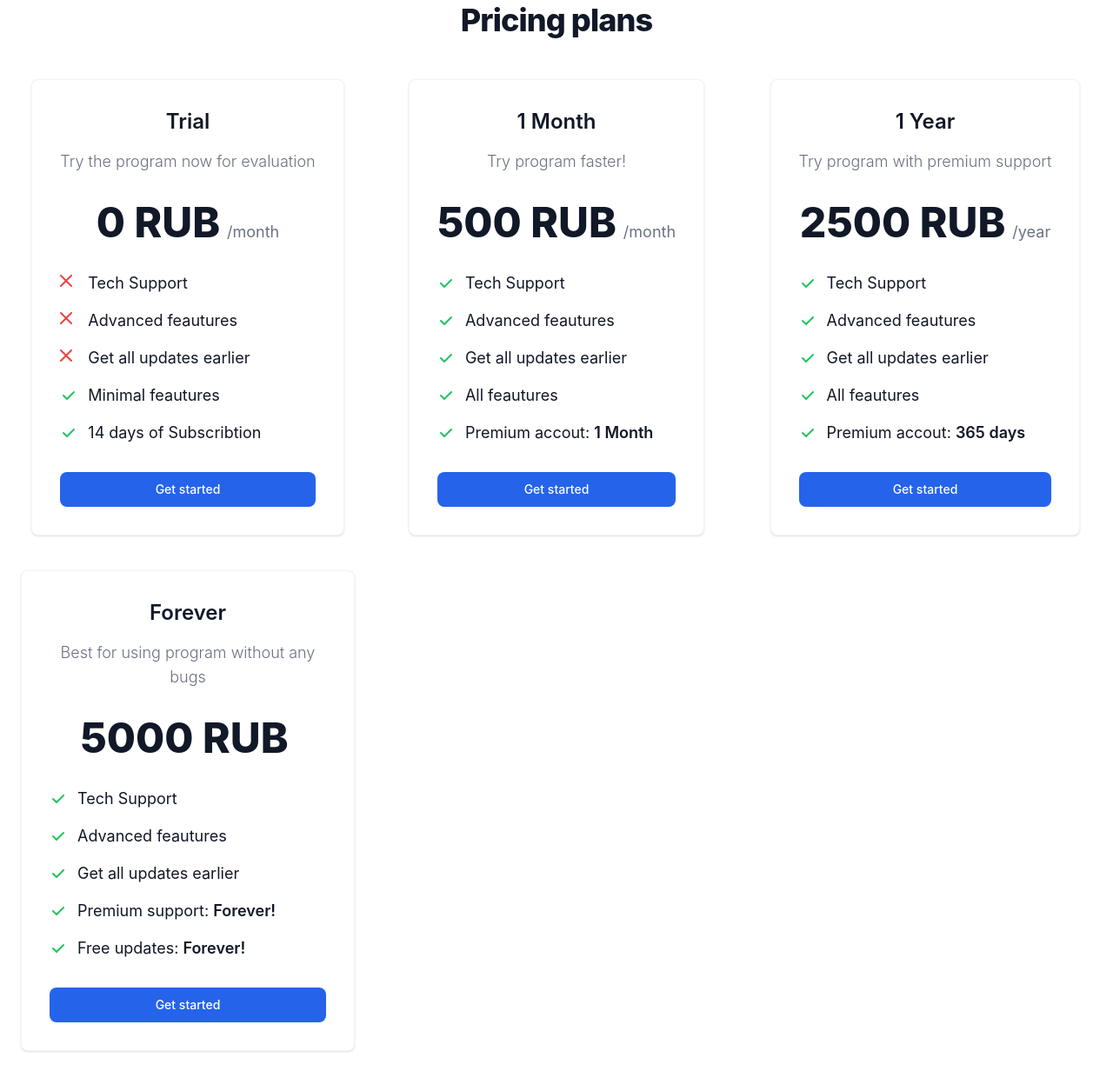
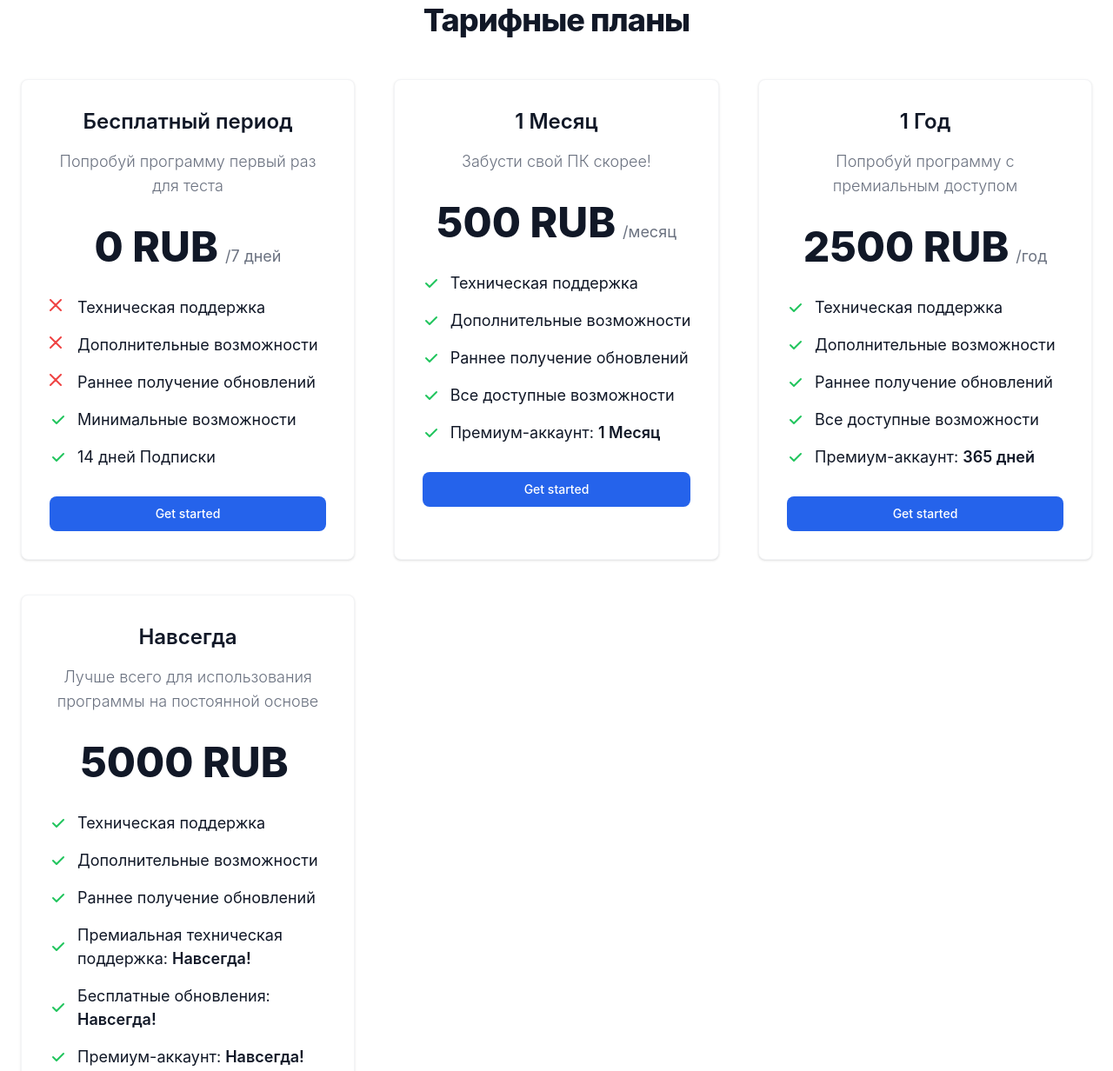
Before and after one commit to alananisimov/ezfps-tg-web-app, a plain HTML site: page index.html in a window 1280 px wide. Shown: the part 61-1293 px from the top of the page at 87% size. Drawn offline with nearby package versions, Linux system fonts and the light colour scheme; a script that the page names is missing.

Commit message:
Update index.html added russian localization

```diff
--- a/index.html
+++ b/index.html
@@ -60,126 +60,126 @@ tailwind.config = {
 	<section class="bg-white dark:bg-gray-900">
   <div class="py-8 px-4 mx-auto max-w-screen-xl lg:py-16 lg:px-6">
       <div class="mx-auto max-w-screen-md text-center mb-8 lg:mb-12">
-          <h2 class="mb-4 text-4xl tracking-tight font-extrabold text-gray-900 dark:text-white">Pricing plans</h2>
+          <h2 class="mb-4 text-4xl tracking-tight font-extrabold text-gray-900 dark:text-white">Тарифные планы</h2>
       </div>
       <div class="space-y-8 lg:grid lg:grid-cols-3 sm:gap-6 xl:gap-10 lg:space-y-0">
           <!-- Pricing Card -->
           <div class="flex flex-col p-6 mx-auto max-w-lg text-center text-gray-900 bg-white rounded-lg border border-gray-100 shadow dark:border-gray-600 xl:p-8 dark:bg-gray-800 dark:text-white">
-              <h3 class="mb-4 text-2xl font-semibold">Trial</h3>
-              <p class="font-light text-gray-500 sm:text-lg dark:text-gray-400">Try the program now for evaluation</p>
+              <h3 class="mb-4 text-2xl font-semibold">Бесплатный период</h3>
+              <p class="font-light text-gray-500 sm:text-lg dark:text-gray-400">Попробуй программу первый раз для теста</p>
               <div class="flex justify-center items-baseline my-8">
                   <span class="mr-2 text-5xl font-extrabold">0 RUB</span>
-                  <span class="text-gray-500 dark:text-gray-400">/month</span>
+                  <span class="text-gray-500 dark:text-gray-400">/7 дней</span>
               </div>
               <!-- List -->
               <ul role="list" class="mb-8 space-y-4 text-left">
                   <li class="flex items-center space-x-3">
                       <!-- Icon -->
                      <svg class="flex-shrink-0 w-5 h-5 text-red-500 dark:text-red-400" aria-hidden="true" xmlns="http://www.w3.org/2000/svg" fill="none" viewBox="0 0 20 20"><path stroke="currentColor" stroke-linecap="round" stroke-linejoin="round" stroke-width="2" d="m1 1 6 6m0 0 6 6M7 7l6-6M7 7l-6 6"/></svg>
-                      <span>Tech Support</span>
+                      <span>Техническая поддержка</span>
                   </li>
                   <li class="flex items-center space-x-3">
                       <!-- Icon -->
                        <svg class="flex-shrink-0 w-5 h-5 text-red-500 dark:text-red-400" aria-hidden="true" xmlns="http://www.w3.org/2000/svg" fill="none" viewBox="0 0 20 20"><path stroke="currentColor" stroke-linecap="round" stroke-linejoin="round" stroke-width="2" d="m1 1 6 6m0 0 6 6M7 7l6-6M7 7l-6 6"/></svg>
-                      <span>Advanced feautures</span>
+                      <span>Дополнительные возможности</span>
                   </li>
                   <li class="flex items-center space-x-3">
                       <!-- Icon -->
                        <svg class="flex-shrink-0 w-5 h-5 text-red-500 dark:text-red-400" aria-hidden="true" xmlns="http://www.w3.org/2000/svg" fill="none" viewBox="0 0 20 20"><path stroke="currentColor" stroke-linecap="round" stroke-linejoin="round" stroke-width="2" d="m1 1 6 6m0 0 6 6M7 7l6-6M7 7l-6 6"/></svg>
-                      <span>Get all updates earlier</span>
+                      <span>Раннее получение обновлений</span>
                   </li>
                   <li class="flex items-center space-x-3">
                       <!-- Icon -->
                       <svg class="flex-shrink-0 w-5 h-5 text-green-500 dark:text-green-400" fill="currentColor" viewBox="0 0 20 20" xmlns="http://www.w3.org/2000/svg"><path fill-rule="evenodd" d="M16.707 5.293a1 1 0 010 1.414l-8 8a1 1 0 01-1.414 0l-4-4a1 1 0 011.414-1.414L8 12.586l7.293-7.293a1 1 0 011.414 0z" clip-rule="evenodd"></path></svg>
-                      <span>Minimal feautures</span></span>
+                      <span>Минимальные возможности</span></span>
                   </li>
                   <li class="flex items-center space-x-3">
                       <!-- Icon -->
                       <svg class="flex-shrink-0 w-5 h-5 text-green-500 dark:text-green-400" fill="currentColor" viewBox="0 0 20 20" xmlns="http://www.w3.org/2000/svg"><path fill-rule="evenodd" d="M16.707 5.293a1 1 0 010 1.414l-8 8a1 1 0 01-1.414 0l-4-4a1 1 0 011.414-1.414L8 12.586l7.293-7.293a1 1 0 011.414 0z" clip-rule="evenodd"></path></svg>
-                      <span>14 days of Subscribtion</span>
+                      <span>14 дней Подписки</span>
                   </li>
               </ul>
               <a id="btn1" class="text-white bg-primary-600 hover:bg-primary-700 focus:ring-4 focus:ring-primary-200 font-medium rounded-lg text-sm px-5 py-2.5 text-center dark:text-white  dark:focus:ring-primary-900">Get started</a>
           </div>
           <!-- Pricing Card -->
           <div class="flex flex-col p-6 mx-auto max-w-lg text-center text-gray-900 bg-white rounded-lg border border-gray-100 shadow dark:border-gray-600 xl:p-8 dark:bg-gray-800 dark:text-white">
-              <h3 class="mb-4 text-2xl font-semibold">1 Month</h3>
-              <p class="font-light text-gray-500 sm:text-lg dark:text-gray-400">Try program faster!</p>
+              <h3 class="mb-4 text-2xl font-semibold">1 Месяц</h3>
+              <p class="font-light text-gray-500 sm:text-lg dark:text-gray-400">Забусти свой ПК скорее!</p>
               <div class="flex justify-center items-baseline my-8">
                   <span class="mr-2 text-5xl font-extrabold">500 RUB</span>
-                  <span class="text-gray-500 dark:text-gray-400" dark:text-gray-400>/month</span>
+                  <span class="text-gray-500 dark:text-gray-400" dark:text-gray-400>/месяц</span>
               </div>
               <!-- List -->
               <ul role="list" class="mb-8 space-y-4 text-left">
                   <li class="flex items-center space-x-3">
                       <!-- Icon -->
                       <svg class="flex-shrink-0 w-5 h-5 text-green-500 dark:text-green-400" fill="currentColor" viewBox="0 0 20 20" xmlns="http://www.w3.org/2000/svg"><path fill-rule="evenodd" d="M16.707 5.293a1 1 0 010 1.414l-8 8a1 1 0 01-1.414 0l-4-4a1 1 0 011.414-1.414L8 12.586l7.293-7.293a1 1 0 011.414 0z" clip-rule="evenodd"></path></svg>
-                      <span>Tech Support</span>
+                      <span>Техническая поддержка</span>
                   </li>
                   <li class="flex items-center space-x-3">
                       <!-- Icon -->
                       <svg class="flex-shrink-0 w-5 h-5 text-green-500 dark:text-green-400" fill="currentColor" viewBox="0 0 20 20" xmlns="http://www.w3.org/2000/svg"><path fill-rule="evenodd" d="M16.707 5.293a1 1 0 010 1.414l-8 8a1 1 0 01-1.414 0l-4-4a1 1 0 011.414-1.414L8 12.586l7.293-7.293a1 1 0 011.414 0z" clip-rule="evenodd"></path></svg>
-                      <span>Advanced feautures</span>
+                      <span>Дополнительные возможности</span>
                   </li>
                   <li class="flex items-center space-x-3">
                       <!-- Icon -->
                       <svg class="flex-shrink-0 w-5 h-5 text-green-500 dark:text-green-400" fill="currentColor" viewBox="0 0 20 20" xmlns="http://www.w3.org/2000/svg"><path fill-rule="evenodd" d="M16.707 5.293a1 1 0 010 1.414l-8 8a1 1 0 01-1.414 0l-4-4a1 1 0 011.414-1.414L8 12.586l7.293-7.293a1 1 0 011.414 0z" clip-rule="evenodd"></path></svg>
-                      <span>Get all updates earlier</span>
+                      <span>Раннее получение обновлений</span>
                   </li>
                   <li class="flex items-center space-x-3">
                       <!-- Icon -->
                       <svg class="flex-shrink-0 w-5 h-5 text-green-500 dark:text-green-400" fill="currentColor" viewBox="0 0 20 20" xmlns="http://www.w3.org/2000/svg"><path fill-rule="evenodd" d="M16.707 5.293a1 1 0 010 1.414l-8 8a1 1 0 01-1.414 0l-4-4a1 1 0 011.414-1.414L8 12.586l7.293-7.293a1 1 0 011.414 0z" clip-rule="evenodd"></path></svg>
-                      <span>All feautures</span>
+                      <span>Все доступные возможности</span>
                   </li>
                   <li class="flex items-center space-x-3">
                       <!-- Icon -->
                       <svg class="flex-shrink-0 w-5 h-5 text-green-500 dark:text-green-400" fill="currentColor" viewBox="0 0 20 20" xmlns="http://www.w3.org/2000/svg"><path fill-rule="evenodd" d="M16.707 5.293a1 1 0 010 1.414l-8 8a1 1 0 01-1.414 0l-4-4a1 1 0 011.414-1.414L8 12.586l7.293-7.293a1 1 0 011.414 0z" clip-rule="evenodd"></path></svg>
-                      <span>Premium accout: <span class="font-semibold">1 Month</span></span>
+                      <span>Премиум-аккаунт: <span class="font-semibold">1 Месяц</span></span>
                   </li>
               </ul>
               <a id="btn2" class="text-white bg-primary-600 hover:bg-primary-700 focus:ring-4 focus:ring-primary-200 font-medium rounded-lg text-sm px-5 py-2.5 text-center dark:text-white  dark:focus:ring-primary-900">Get started</a>
           </div>
           <!-- Pricing Card -->
           <div class="flex flex-col p-6 mx-auto max-w-lg text-center text-gray-900 bg-white rounded-lg border border-gray-100 shadow dark:border-gray-600 xl:p-8 dark:bg-gray-800 dark:text-white">
-              <h3 class="mb-4 text-2xl font-semibold">1 Year</h3>
-              <p class="font-light text-gray-500 sm:text-lg dark:text-gray-400">Try program with premium support</p>
+              <h3 class="mb-4 text-2xl font-semibold">1 Год</h3>
+              <p class="font-light text-gray-500 sm:text-lg dark:text-gray-400">Попробуй программу с премиальным доступом</p>
               <div class="flex justify-center items-baseline my-8">
                   <span class="mr-2 text-5xl font-extrabold">2500 RUB</span>
-                  <span class="text-gray-500 dark:text-gray-400">/year</span>
+                  <span class="text-gray-500 dark:text-gray-400">/год</span>
               </div>
               <!-- List -->
               <ul role="list" class="mb-8 space-y-4 text-left">
                   <li class="flex items-center space-x-3">
                       <!-- Icon -->
                       <svg class="flex-shrink-0 w-5 h-5 text-green-500 dark:text-green-400" fill="currentColor" viewBox="0 0 20 20" xmlns="http://www.w3.org/2000/svg"><path fill-rule="evenodd" d="M16.707 5.293a1 1 0 010 1.414l-8 8a1 1 0 01-1.414 0l-4-4a1 1 0 011.414-1.414L8 12.586l7.293-7.293a1 1 0 011.414 0z" clip-rule="evenodd"></path></svg>
-                      <span>Tech Support</span>
+                      <span>Техническая поддержка</span>
                   </li>
                   <li class="flex items-center space-x-3">
                       <!-- Icon -->
                       <svg class="flex-shrink-0 w-5 h-5 text-green-500 dark:text-green-400" fill="currentColor" viewBox="0 0 20 20" xmlns="http://www.w3.org/2000/svg"><path fill-rule="evenodd" d="M16.707 5.293a1 1 0 010 1.414l-8 8a1 1 0 01-1.414 0l-4-4a1 1 0 011.414-1.414L8 12.586l7.293-7.293a1 1 0 011.414 0z" clip-rule="evenodd"></path></svg>
-                      <span>Advanced feautures</span>
+                      <span>Дополнительные возможности</span>
                   </li>
                   <li class="flex items-center space-x-3">
                       <!-- Icon -->
                       <svg class="flex-shrink-0 w-5 h-5 text-green-500 dark:text-green-400" fill="currentColor" viewBox="0 0 20 20" xmlns="http://www.w3.org/2000/svg"><path fill-rule="evenodd" d="M16.707 5.293a1 1 0 010 1.414l-8 8a1 1 0 01-1.414 0l-4-4a1 1 0 011.414-1.414L8 12.586l7.293-7.293a1 1 0 011.414 0z" clip-rule="evenodd"></path></svg>
-                      <span>Get all updates earlier</span>
+                      <span>Раннее получение обновлений</span>
                   </li>
                   <li class="flex items-center space-x-3">
                       <!-- Icon -->
                       <svg class="flex-shrink-0 w-5 h-5 text-green-500 dark:text-green-400" fill="currentColor" viewBox="0 0 20 20" xmlns="http://www.w3.org/2000/svg"><path fill-rule="evenodd" d="M16.707 5.293a1 1 0 010 1.414l-8 8a1 1 0 01-1.414 0l-4-4a1 1 0 011.414-1.414L8 12.586l7.293-7.293a1 1 0 011.414 0z" clip-rule="evenodd"></path></svg>
-                      <span>All feautures</span>
+                      <span>Все доступные возможности</span>
                   </li>
                   <li class="flex items-center space-x-3">
                       <!-- Icon -->
                       <svg class="flex-shrink-0 w-5 h-5 text-green-500 dark:text-green-400" fill="currentColor" viewBox="0 0 20 20" xmlns="http://www.w3.org/2000/svg"><path fill-rule="evenodd" d="M16.707 5.293a1 1 0 010 1.414l-8 8a1 1 0 01-1.414 0l-4-4a1 1 0 011.414-1.414L8 12.586l7.293-7.293a1 1 0 011.414 0z" clip-rule="evenodd"></path></svg>
-                       <span>Premium accout: <span class="font-semibold">365 days</span></span>
+                       <span>Премиум-аккаунт: <span class="font-semibold">365 дней</span></span>
                   </li>
               </ul>
               <a id="btn3" class="text-white bg-primary-600 hover:bg-primary-700 focus:ring-4 focus:ring-primary-200 font-medium rounded-lg text-sm px-5 py-2.5 text-center dark:text-white  dark:focus:ring-primary-900">Get started</a>
           </div>
 	<div class="flex flex-col p-6 mx-auto max-w-lg text-center text-gray-900 bg-white rounded-lg border border-gray-100 shadow dark:border-gray-600 xl:p-8 dark:bg-gray-800 dark:text-white">
-              <h3 class="mb-4 text-2xl font-semibold">Forever</h3>
-              <p class="font-light text-gray-500 sm:text-lg dark:text-gray-400">Best for using program without any bugs</p>
+              <h3 class="mb-4 text-2xl font-semibold">Навсегда</h3>
+              <p class="font-light text-gray-500 sm:text-lg dark:text-gray-400">Лучше всего для использования программы на постоянной основе</p>
               <div class="flex justify-center items-baseline my-8">
                   <span class="mr-2 text-5xl font-extrabold">5000 RUB</span>
                   <span class="text-gray-500 dark:text-gray-400"></span>
@@ -189,27 +189,32 @@ tailwind.config = {
                   <li class="flex items-center space-x-3">
                       <!-- Icon -->
                       <svg class="flex-shrink-0 w-5 h-5 text-green-500 dark:text-green-400" fill="currentColor" viewBox="0 0 20 20" xmlns="http://www.w3.org/2000/svg"><path fill-rule="evenodd" d="M16.707 5.293a1 1 0 010 1.414l-8 8a1 1 0 01-1.414 0l-4-4a1 1 0 011.414-1.414L8 12.586l7.293-7.293a1 1 0 011.414 0z" clip-rule="evenodd"></path></svg>
-                      <span>Tech Support</span>
+                      <span>Техническая поддержка</span>
                   </li>
                   <li class="flex items-center space-x-3">
                       <!-- Icon -->
                       <svg class="flex-shrink-0 w-5 h-5 text-green-500 dark:text-green-400" fill="currentColor" viewBox="0 0 20 20" xmlns="http://www.w3.org/2000/svg"><path fill-rule="evenodd" d="M16.707 5.293a1 1 0 010 1.414l-8 8a1 1 0 01-1.414 0l-4-4a1 1 0 011.414-1.414L8 12.586l7.293-7.293a1 1 0 011.414 0z" clip-rule="evenodd"></path></svg>
-                      <span>Advanced feautures</span>
+                      <span>Дополнительные возможности</span>
                   </li>
                   <li class="flex items-center space-x-3">
                       <!-- Icon -->
                       <svg class="flex-shrink-0 w-5 h-5 text-green-500 dark:text-green-400" fill="currentColor" viewBox="0 0 20 20" xmlns="http://www.w3.org/2000/svg"><path fill-rule="evenodd" d="M16.707 5.293a1 1 0 010 1.414l-8 8a1 1 0 01-1.414 0l-4-4a1 1 0 011.414-1.414L8 12.586l7.293-7.293a1 1 0 011.414 0z" clip-rule="evenodd"></path></svg>
-                      <span>Get all updates earlier</span>
+                      <span>Раннее получение обновлений</span>
                   </li>
                   <li class="flex items-center space-x-3">
                       <!-- Icon -->
                       <svg class="flex-shrink-0 w-5 h-5 text-green-500 dark:text-green-400" fill="currentColor" viewBox="0 0 20 20" xmlns="http://www.w3.org/2000/svg"><path fill-rule="evenodd" d="M16.707 5.293a1 1 0 010 1.414l-8 8a1 1 0 01-1.414 0l-4-4a1 1 0 011.414-1.414L8 12.586l7.293-7.293a1 1 0 011.414 0z" clip-rule="evenodd"></path></svg>
-                      <span>Premium support: <span class="font-semibold">Forever!</span></span>
+                      <span>Премиальная техническая поддержка: <span class="font-semibold">Навсегда!</span></span>
                   </li>
                   <li class="flex items-center space-x-3">
                       <!-- Icon -->
                       <svg class="flex-shrink-0 w-5 h-5 text-green-500 dark:text-green-400" fill="currentColor" viewBox="0 0 20 20" xmlns="http://www.w3.org/2000/svg"><path fill-rule="evenodd" d="M16.707 5.293a1 1 0 010 1.414l-8 8a1 1 0 01-1.414 0l-4-4a1 1 0 011.414-1.414L8 12.586l7.293-7.293a1 1 0 011.414 0z" clip-rule="evenodd"></path></svg>
-                      <span>Free updates: <span class="font-semibold">Forever!</span></span>
+                      <span>Бесплатные обновления: <span class="font-semibold">Навсегда!</span></span>
+                  </li>
+		  <li class="flex items-center space-x-3">
+                      <!-- Icon -->
+                       <svg class="flex-shrink-0 w-5 h-5 text-green-500 dark:text-green-400" fill="currentColor" viewBox="0 0 20 20" xmlns="http://www.w3.org/2000/svg"><path fill-rule="evenodd" d="M16.707 5.293a1 1 0 010 1.414l-8 8a1 1 0 01-1.414 0l-4-4a1 1 0 011.414-1.414L8 12.586l7.293-7.293a1 1 0 011.414 0z" clip-rule="evenodd"></path></svg>
+                       <span>Премиум-аккаунт: <span class="font-semibold">Навсегда!</span></span>
                   </li>
               </ul>
               <a id="btn4" class="text-white bg-primary-600 hover:bg-primary-700 focus:ring-4 focus:ring-primary-200 font-medium rounded-lg text-sm px-5 py-2.5 text-center dark:text-white  dark:focus:ring-primary-900">Get started</a>
```
